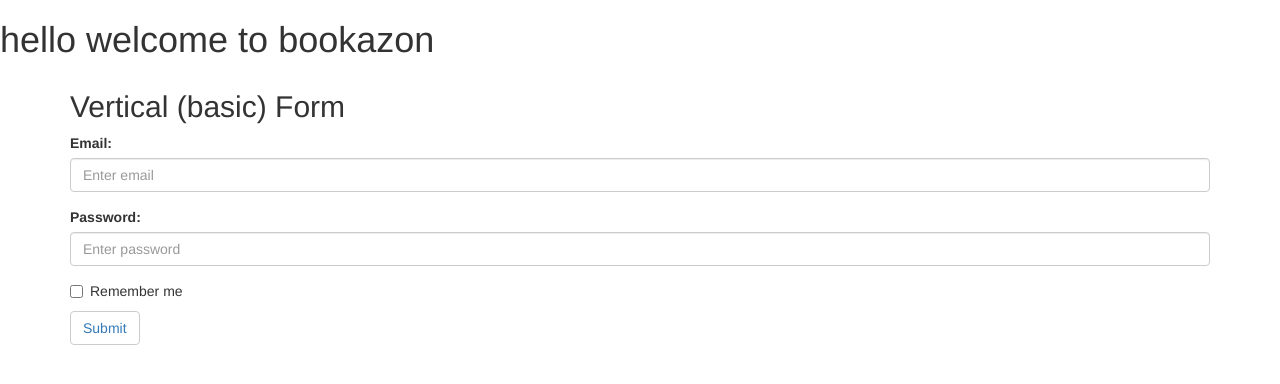
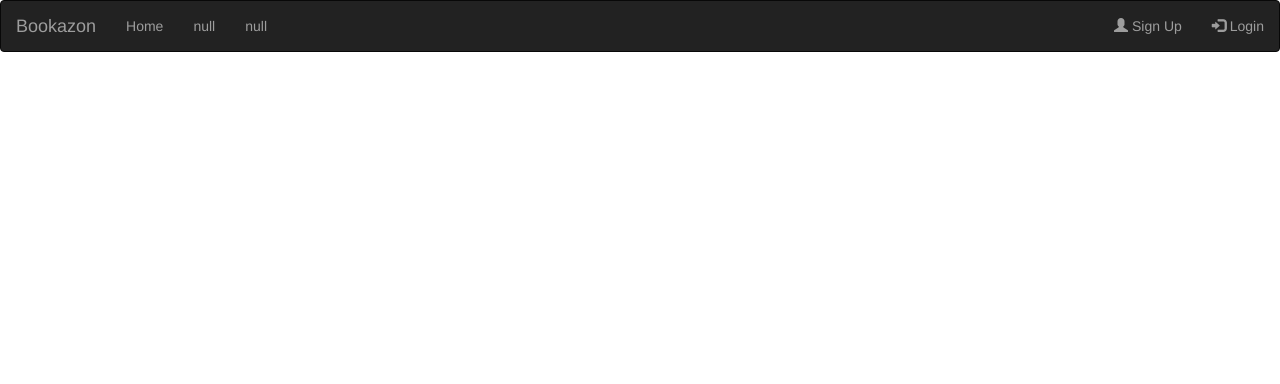
Before and after one commit to eddymark/bookazon, a PHP site: page / in a window 1280 px wide. Shown: the top 384 px of the page. Run offline with PHP 8.4, Linux system fonts and the light colour scheme.

Commit message:
allfiles

```diff
--- a/index.php
+++ b/index.php
@@ -13,25 +13,23 @@ and open the template in the editor.
         <script src="http://maxcdn.bootstrapcdn.com/bootstrap/3.3.6/js/bootstrap.min.js"></script>
     </head>
     <body>
-        <h1>hello  welcome to bookazon </h1>
 
-        <div class="container">
-            <h2>Vertical (basic) Form</h2>
-            <form role="form">
-                <div class="form-group">
-                    <label for="email">Email:</label>
-                    <input type="email" class="form-control" id="email" placeholder="Enter email">
+        <nav class="navbar navbar-inverse">
+            <div class="container-fluid">
+                <div class="navbar-header">
+                    <a class="navbar-brand" href="index.php">Bookazon</a>
                 </div>
-                <div class="form-group">
-                    <label for="pwd">Password:</label>
-                    <input type="password" class="form-control" id="pwd" placeholder="Enter password">
-                </div>
-                <div class="checkbox">
-                    <label><input type="checkbox"> Remember me</label>
-                </div>
-                <button type="submit" class="btn btn-default"><a href="http://inft.me/~eddy/bookazon/conformation.php">Submit</a></button>
-            </form>
-        </div>
+                <ul class="nav navbar-nav">
+                    <li><a href="index.php">Home</a></li>
+                    <li><a href="#">null</a></li>
+                    <li><a href="#">null</a></li>
+                </ul>
+                <ul class="nav navbar-nav navbar-right">
+                    <li><a href="register.php"><span class="glyphicon glyphicon-user"></span> Sign Up</a></li>
+                    <li><a href="login.php"><span class="glyphicon glyphicon-log-in"></span> Login</a></li>
+                </ul>
+            </div>
+        </nav>
 
 
 
```
Also changed, not shown: conformation.php (+7 -4 lines), login.php (+20 -1 lines), register.php (+24 -10 lines).
